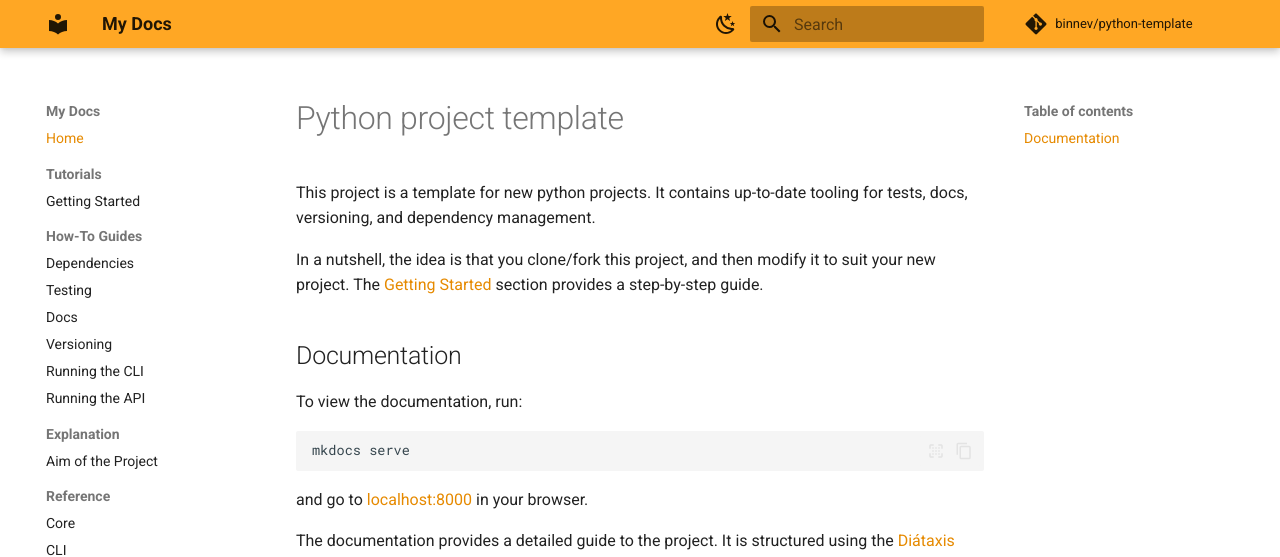
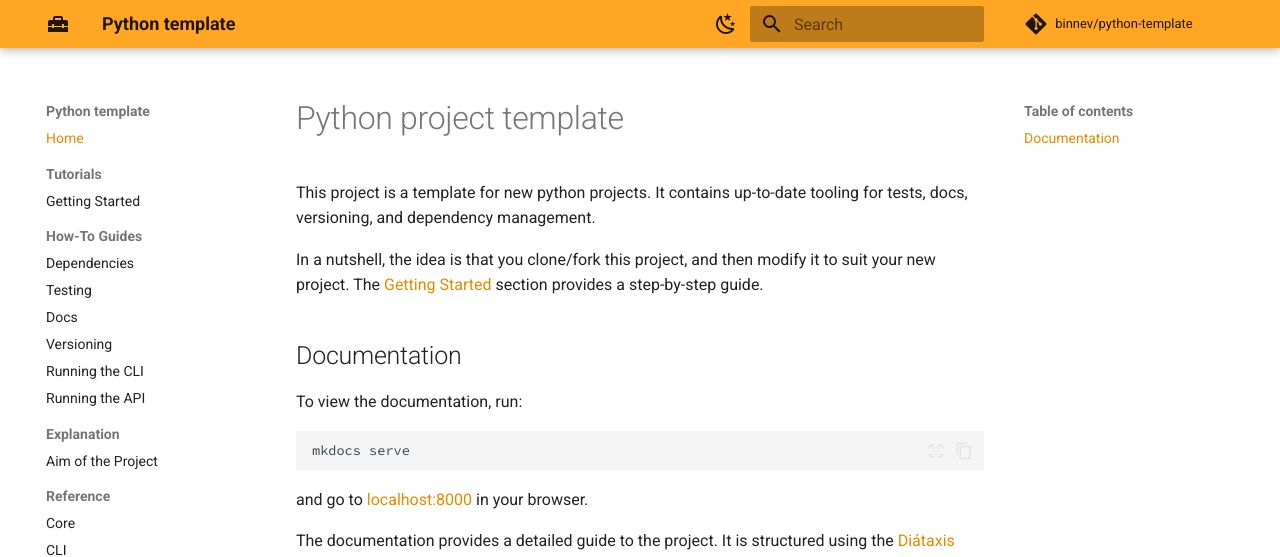
Before and after one commit to binnev/python-template, an MkDocs documentation site: the page built from docs/README.md, in a window 1280 px wide. Shown: the top 557 px of the page. Built offline with MkDocs 1.6.1 and Material for MkDocs 9.7.7, drawn with Linux system fonts in a browser that asks for light colours; comment, search, counter and statistics services are not loaded; the version menu is left out.

Commit message:
docs: change font and logo

```diff
--- a/mkdocs.yml
+++ b/mkdocs.yml
@@ -1,4 +1,4 @@
-site_name: My Docs
+site_name: Python template
 repo_url: https://github.com/binnev/python-template/
 repo_name: binnev/python-template
 
@@ -26,6 +26,8 @@
 
 theme:
   name: "material"
+  font:
+    code: Source Code Pro
   palette:
     - media: "(prefers-color-scheme: light)"
       scheme: default
@@ -46,6 +48,8 @@
     - content.code.copy # enables a copy button in code blocks
     - content.code.select # allows user to link to line ranges
     - content.code.annotate # allows placing annotations inside code blocks
+  icon:
+    logo: material/toolbox
 
 plugins:
   - search
```
